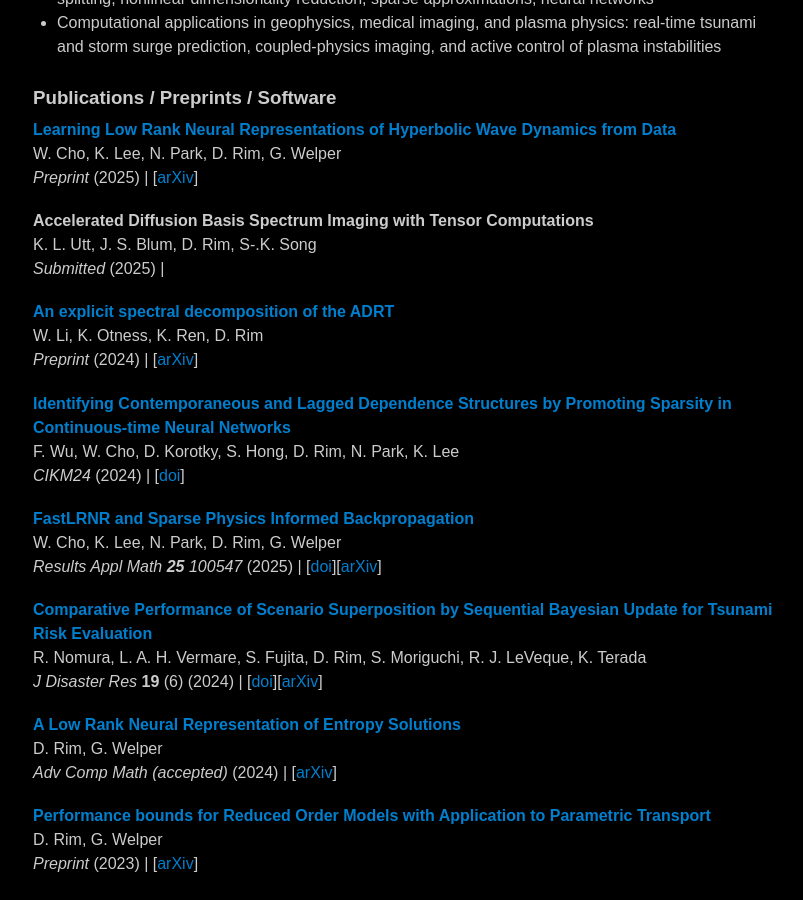
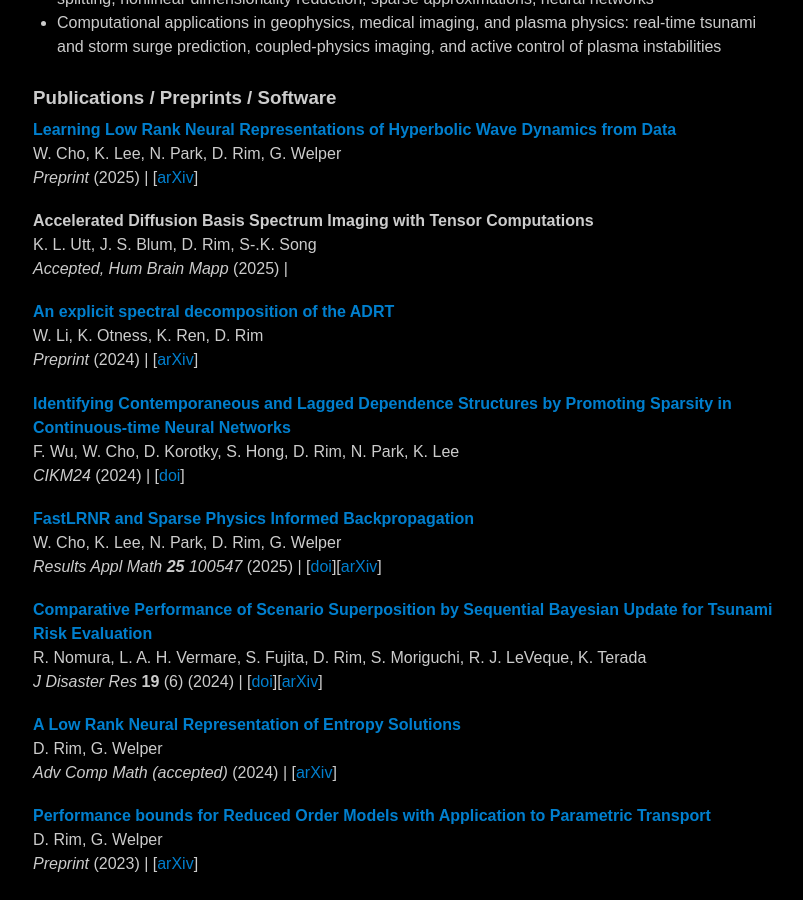
Before and after one commit to dsrim/dsrim.github.io, a Jekyll site: the page built from index.md, in a window 1280 px wide and 900 px high, scrolled down 696 px. Shown: the whole window, without its empty margins (231-1034 px from the left). Built offline with Jekyll 4.4.1, drawn with Linux system fonts in a browser that asks for light colours.

Commit message:
hum brain mapp accepted

```diff
--- a/index.md
+++ b/index.md
@@ -120,7 +120,7 @@ pubs:
 
     - title:    "Accelerated Diffusion Basis Spectrum Imaging with Tensor Computations"
       author:   "K. L. Utt, J. S. Blum, D. Rim, S-.K. Song"
-      journal:  "Submitted"
+      journal:  "Accepted, Hum Brain Mapp"
       year:     "2025"
 
     - title:    "An explicit spectral decomposition of the ADRT"
```
